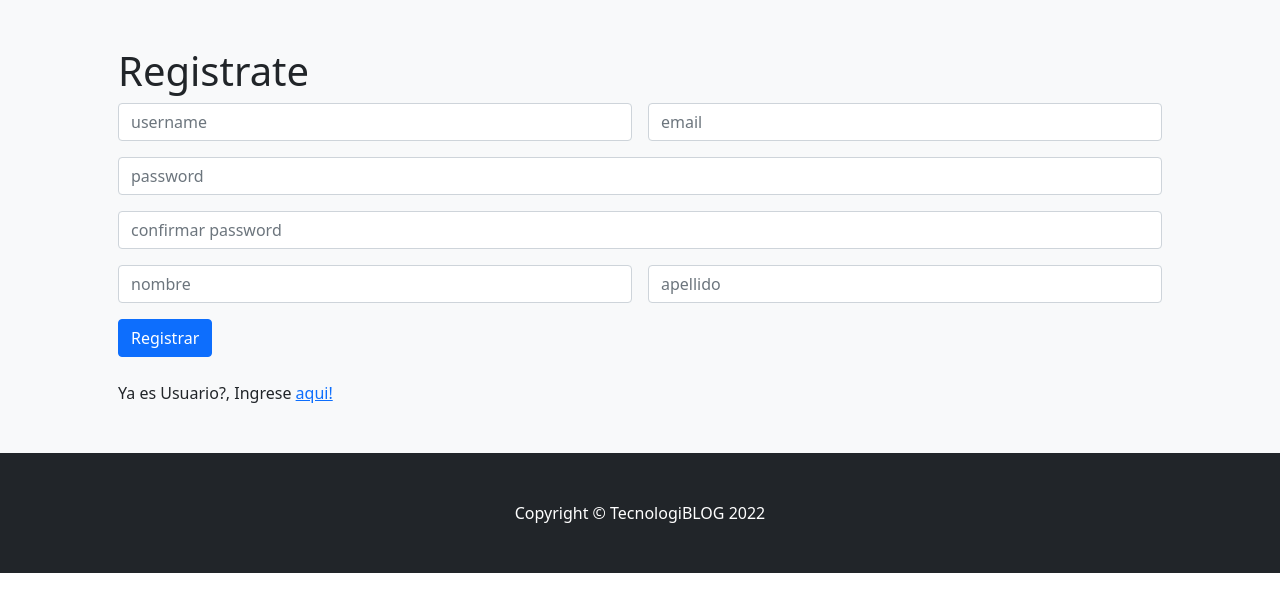
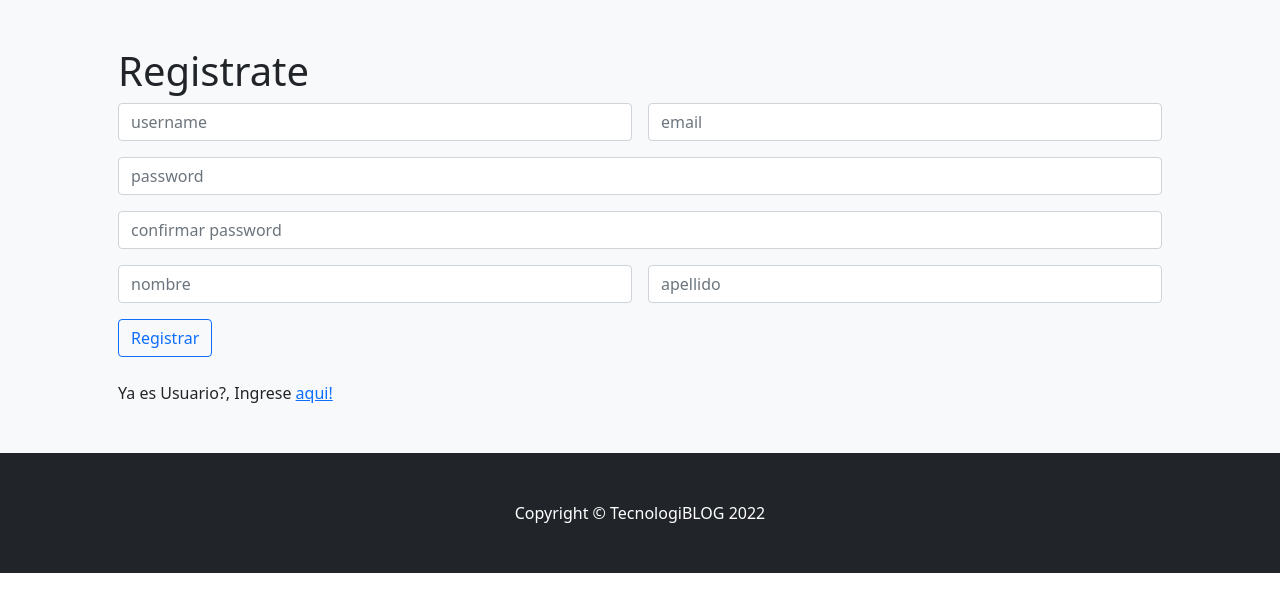
Before and after one commit to ArielPerez23/EntregaFinal-Perez-Botti-Barcia, a Django app: page /authorization/register/ in a window 1280 px wide. Shown: the part 57-654 px from the top of the page. Run offline with Django 4.2, Linux system fonts and the light colour scheme; some libraries are stand-ins or nearby versions.

Commit message:
botones de inicio y registro

```diff
--- a/blog/templates/blog/login.html
+++ b/blog/templates/blog/login.html
@@ -19,7 +19,7 @@ Login - TecnologiBLOG
                 <input type="password" class="form-control" name="password" placeholder="Password">
             </div>
 
-            <button type="submit">Iniciar Sesión</button><br>
+            <button type="submit" class="btn btn-outline-primary">Iniciar Sesión</button><br>
             <br>
             No es Usuario?, Registrese <a href="{% url 'register' %}">aqui!</a>
 
--- a/blog/templates/blog/register.html
+++ b/blog/templates/blog/register.html
@@ -32,7 +32,7 @@ Register - TecnologiBLOG
                 <input type="text" class="form-control" name="last_name" placeholder="apellido">
             </div>
             <div>
-                <button type="submit" class="btn btn-primary">Registrar</button>
+                <button type="submit" class="btn btn-outline-primary">Registrar</button>
             </div>
         </form>
 
```
